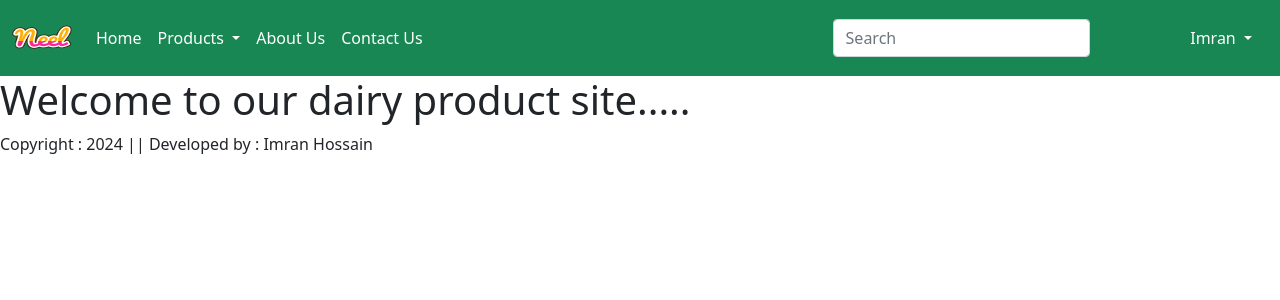
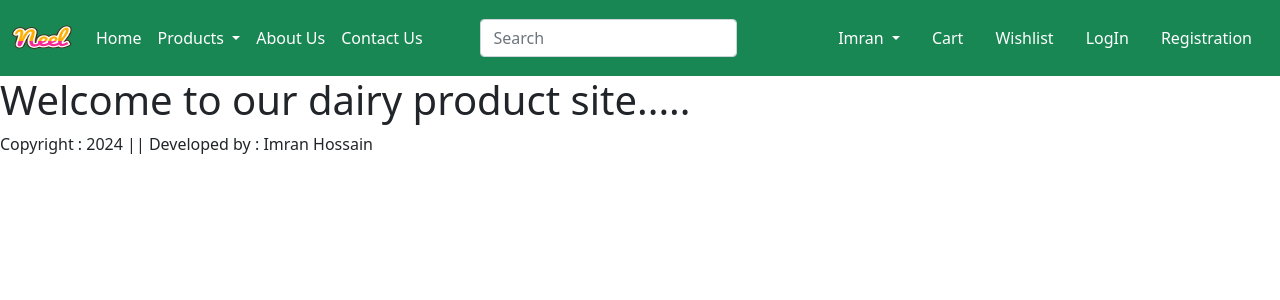
Before and after one commit to imuimuimran/ecommerce_website, a Django app: page / in a window 1280 px wide. Shown: the top 300 px of the page. Run offline with Django 5.2, Linux system fonts and the light colour scheme.

Commit message:
Cart, Wishlist, Ligon and Registration menu are included in navbar as list

```diff
--- a/ecom/ecom_app/templates/ecom_app/base.html
+++ b/ecom/ecom_app/templates/ecom_app/base.html
@@ -64,9 +64,22 @@
               <li><a class="dropdown-item" href="#">Change Password</a></li>
               <li><a class="dropdown-item" href="#">Log Out</a></li>
             </ul>
+          </li>
+          <li class="nav-item mx-2">
+            <a href="#" class="nav-link text-white">Cart</a>
+          </li>
+          <li class="nav-item mx-2">
+            <a href="#" class="nav-link text-white">Wishlist</a>
+          </li>
+          <li class="nav-item mx-2">
+            <a href="#" class="nav-link text-white">LogIn</a>
+          </li>
+          <li class="nav-item mx-2">
+            <a href="#" class="nav-link text-white">Registration</a>
+          </li>
 
-          </li>
         </ul>
+
       </div>
     </nav>
 
```
